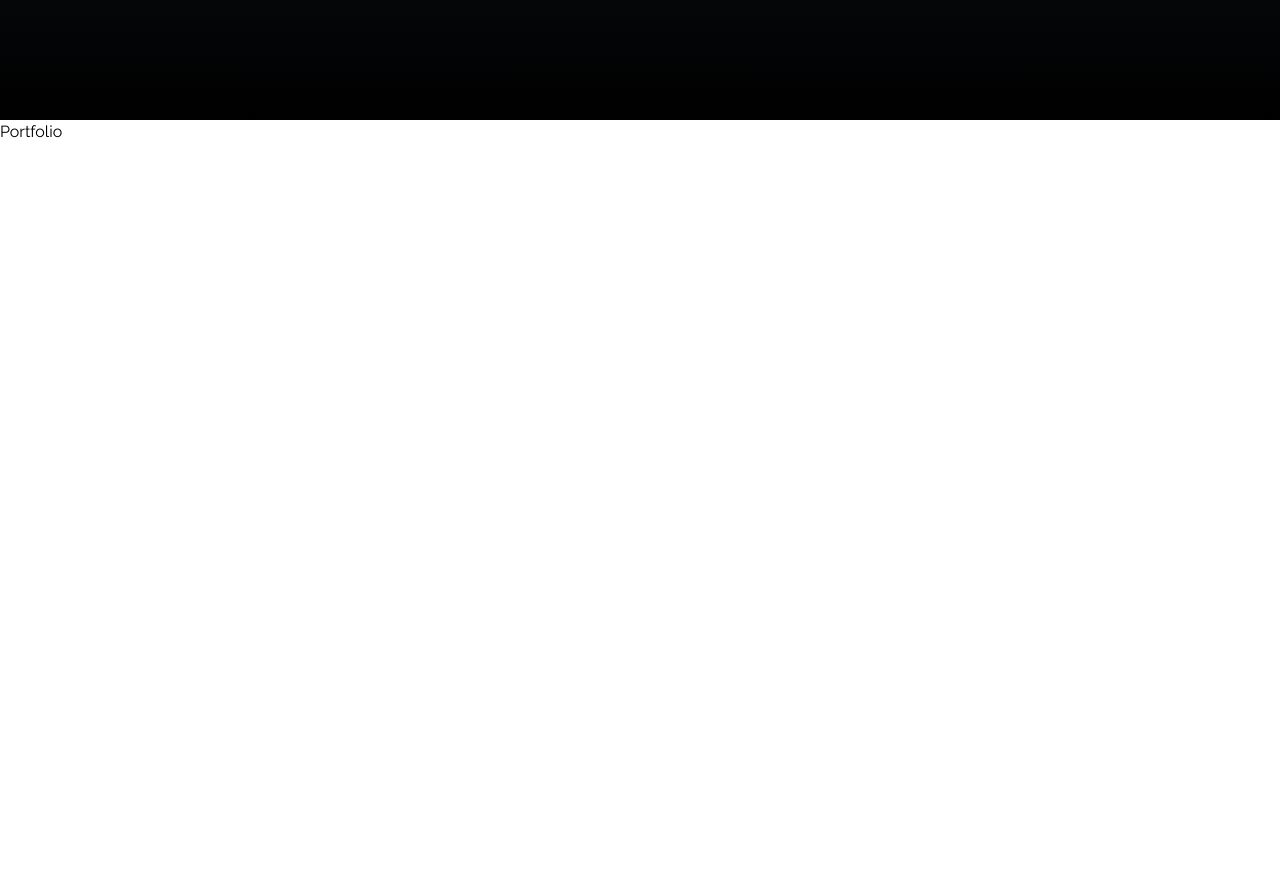
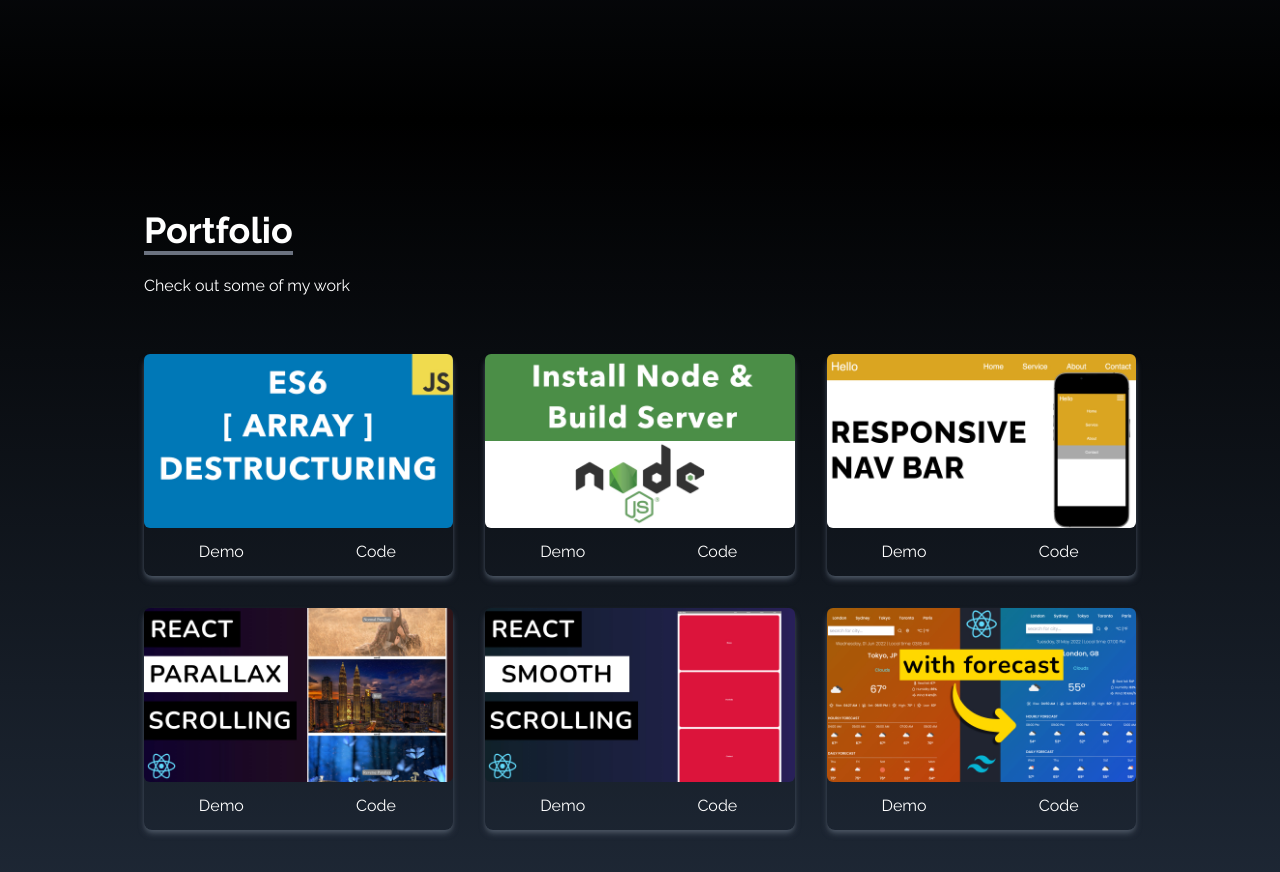
Before and after one commit to Ozz760/showCase2, a React (Create React App) app: page / in a window 1280 px wide. Shown: the part 1480-2352 px from the top of the page. Before the commit the page ends 1624 px from the top, so only its background shows below. Built offline with nearby package versions, Linux system fonts and the light colour scheme.

Commit message:
Boiler plate for portfolio

```diff
--- a/src/components/Portfolio.jsx
+++ b/src/components/Portfolio.jsx
@@ -1,7 +1,74 @@
 import React from "react";
+// Make sure to import all of your own projects.
+import arrayDestruct from "../assets/portfolio/arrayDestruct.jpg";
+import installNode from "../assets/portfolio/installNode.jpg";
+import navbar from "../assets/portfolio/navbar.jpg";
+import reactParallax from "../assets/portfolio/reactParallax.jpg";
+import reactSmooth from "../assets/portfolio/reactSmooth.jpg";
+import reactWeather from "../assets/portfolio/reactWeather.jpg";
 
 const Portfolio = () => {
-  return <div>Portfolio</div>;
+  // Add links to your project using the index of the array for when the user click on one of the project it takes them to the link with an onClick() event.
+  const portfoios = [
+    {
+      id: 1,
+      src: arrayDestruct,
+    },
+    {
+      id: 2,
+      src: installNode,
+    },
+    {
+      id: 3,
+      src: navbar,
+    },
+    {
+      id: 4,
+      src: reactParallax,
+    },
+    {
+      id: 5,
+      src: reactSmooth,
+    },
+    {
+      id: 6,
+      src: reactWeather,
+    },
+  ];
+  return (
+    <div
+      name="portfolio"
+      className="bg-gradient-to-b from-black to-gray-800 w-full text-white md:h-screen"
+    >
+      <div className="max-w-screen-lg p-4 mx-auto flex flex-col justify-center w-full h-full">
+        <div className="pb-8">
+          <p className="text-4xl font-bold inline border-b-4 border-gray-500">
+            Portfolio
+          </p>
+          <p className="py-6">Check out some of my work</p>
+        </div>
+        <div className="grid sm:grid-cols-2 md:grid-cols-3 gap-8 px-12 sm:px-0">
+          {portfoios.map(({ id, src }) => (
+            <div key={id} className="shadow-md shadow-gray-600 rounded-lg">
+              <img
+                src={src}
+                alt=""
+                className="rounded-md duration-200 hover:scale-105"
+              />
+              <div className="flex items-center justify-center">
+                <button className="w-1/2 px-6 py-3 duration-200 hover:scale-105">
+                  Demo
+                </button>
+                <button className="w-1/2 px-6 py-3 duration-200 hover:scale-105">
+                  Code
+                </button>
+              </div>
+            </div>
+          ))}
+        </div>
+      </div>
+    </div>
+  );
 };
 
 export default Portfolio;
```
